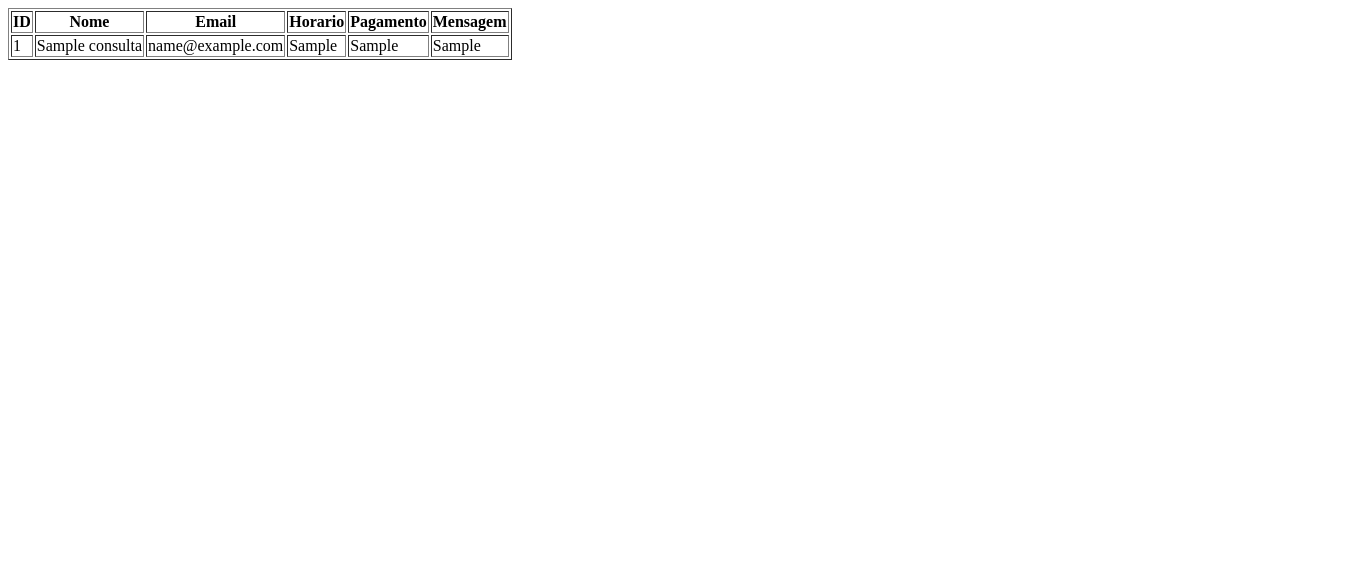
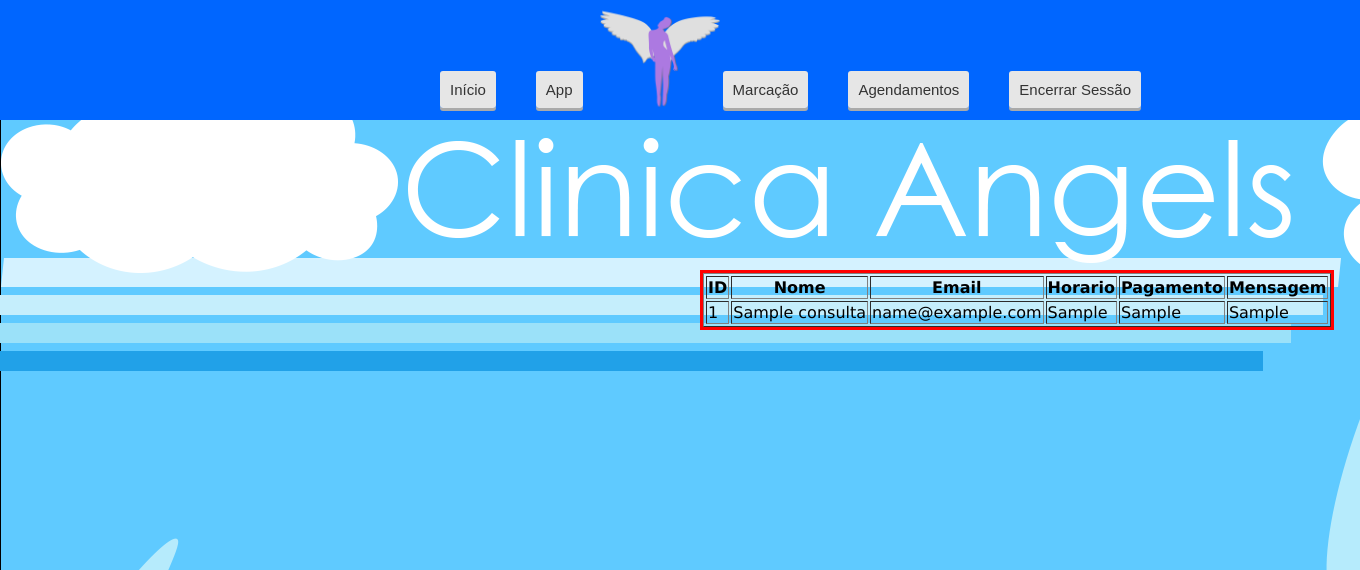
Before and after one commit to raguens/New_clinica_angels, a PHP site: page /visualizar_consultas.php in a window 1360 px wide. Shown: the top 570 px of the page. Run offline with PHP 8.4, Linux system fonts and the light colour scheme; tables that the repository leaves empty or names only in its code hold one stand-in row (values such as "Sample post").

Commit message:
Adição botão encerrar sessão, inicio estilização visualizar consultas, ajustes no menu

```diff
--- a/estilo.css
+++ b/estilo.css
@@ -95,8 +95,8 @@ body{
 }
 
 #btn_logado{
+  margin-left: 100px;
   float: left;
-  margin-left: 300px;
 }
 
 #logo_anjo{
@@ -261,6 +261,16 @@ div.msg_erro{
   border-radius: 10px;
 }
 
+/* --- Visualizar Consultas --- */
+
+#tabela_consultas{
+  display: inline-block;
+  position: relative;
+  left: 700px;
+  top: 150px;
+  border: 3px solid red;
+}
+
 /* --- Background --- */
 
 #bg_geral{
--- a/menu.php
+++ b/menu.php
@@ -1,3 +1,4 @@
+
 <div id="menu_navegacao">
     <ul>
         <li><a class="btn_3d" href="index.php">Início</a></li>
@@ -7,7 +8,8 @@
         <div id="btn_logado">
 
          <li><a class="btn_3d" href="cadastrar_consultas.php">Marcação</a></li>
-         <li><a class="btn_3d" href="sair.php">Sair</a></li>
+         <li><a class="btn_3d" href="visualizar_consultas.php">Agendamentos</a></li>
+         <li><a class="btn_3d" href="sair.php">Encerrar Sessão</a></li>
 
        </div>
 
--- a/visualizar_consultas.php
+++ b/visualizar_consultas.php
@@ -1,3 +1,12 @@
+<link rel="stylesheet" type="text/css" href="estilo.css">
+
+<?php
+require_once 'background.php';
+require_once 'menu.php';
+
+ ?>
+
+<div id="tabela_consultas">
 <?php
 
 echo "<table border=1>";
@@ -33,3 +42,4 @@ while($registro = mysqli_fetch_array($resultado)){
 mysqli_close($conexao);
 echo "</table>";
  ?>
+</div>
```
